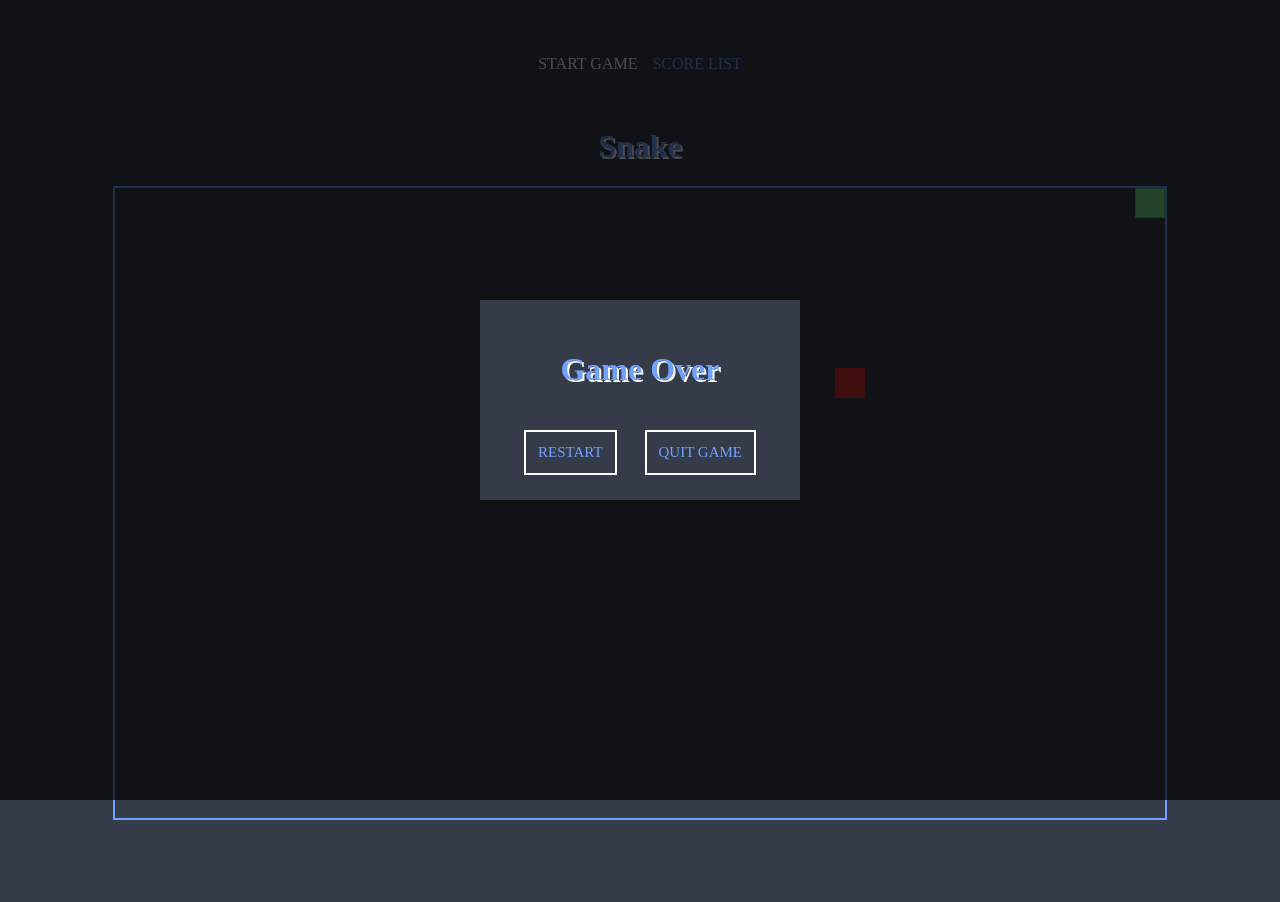
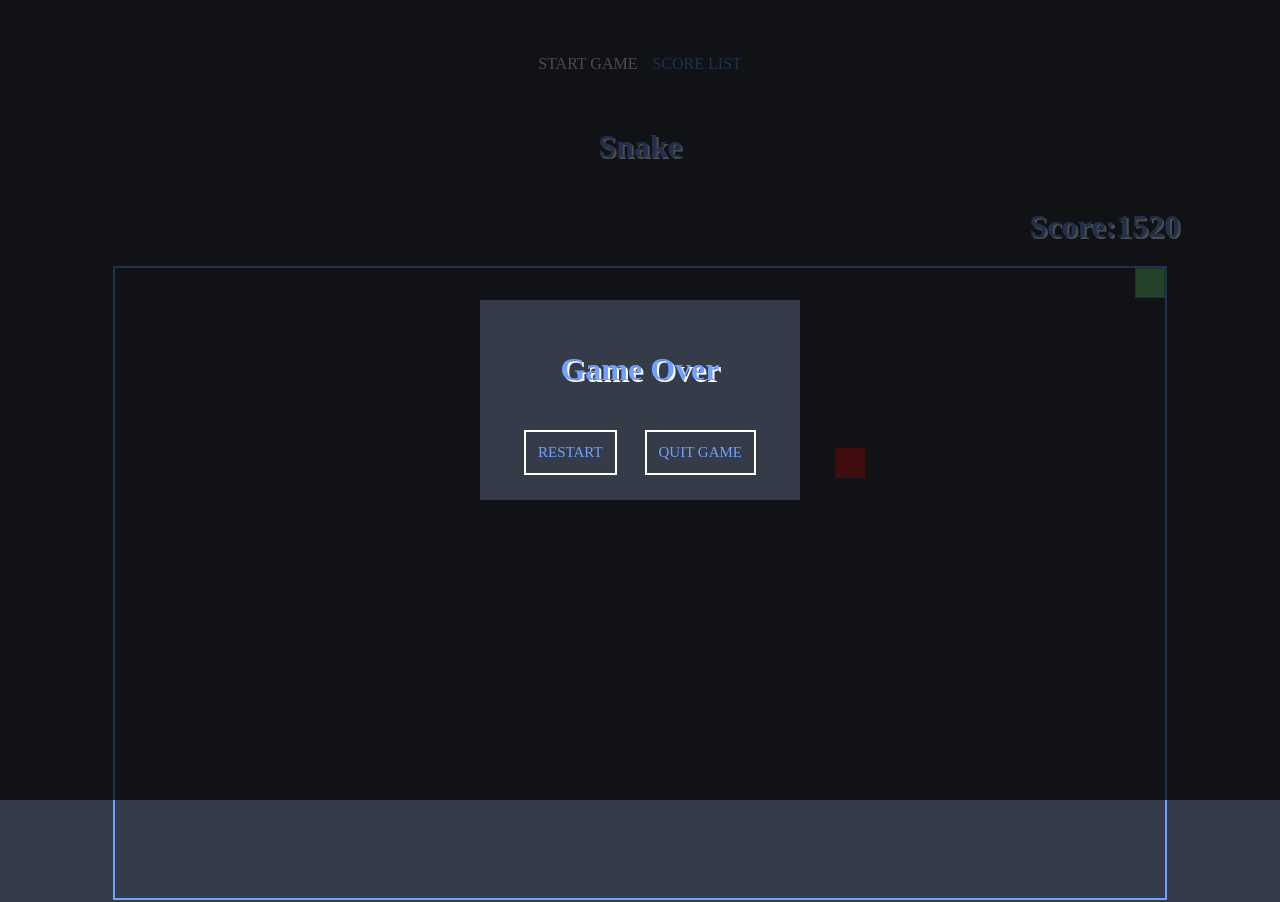
Before and after one commit to grzesiekS/snake-game, a React (Create React App) app: page /game in a window 1280 px wide. Before the commit the page ends 822 px from the top, so only its background shows below. Built offline with nearby package versions, Linux system fonts and the light colour scheme; a web font is replaced by a local one.

Commit message:
Implement Score subcomponent in Game component

```diff
--- a/src/components/features/Game/Game.tsx
+++ b/src/components/features/Game/Game.tsx
@@ -3,6 +3,7 @@ import { NavBar } from '../NavBar/NavBar';
 import { Board } from './Board/Board';
 import { Title } from '../../common/Title/Title';
 import { Modal } from '../../common/Modal/Modal';
+import { Score } from './Score/Score';
 
 import styles from './Game.module.scss';
 import { Redirect } from 'react-router';
@@ -232,6 +233,7 @@ export const Game: React.FC = () => {
       <div className={styles.container}>
         <NavBar links={linksData} />
         <Title text='Snake' type='small' />
+        <Score />
         <Board
           snakePosition={snakePosition}
           rowsCount={boardSize.rows}
```
